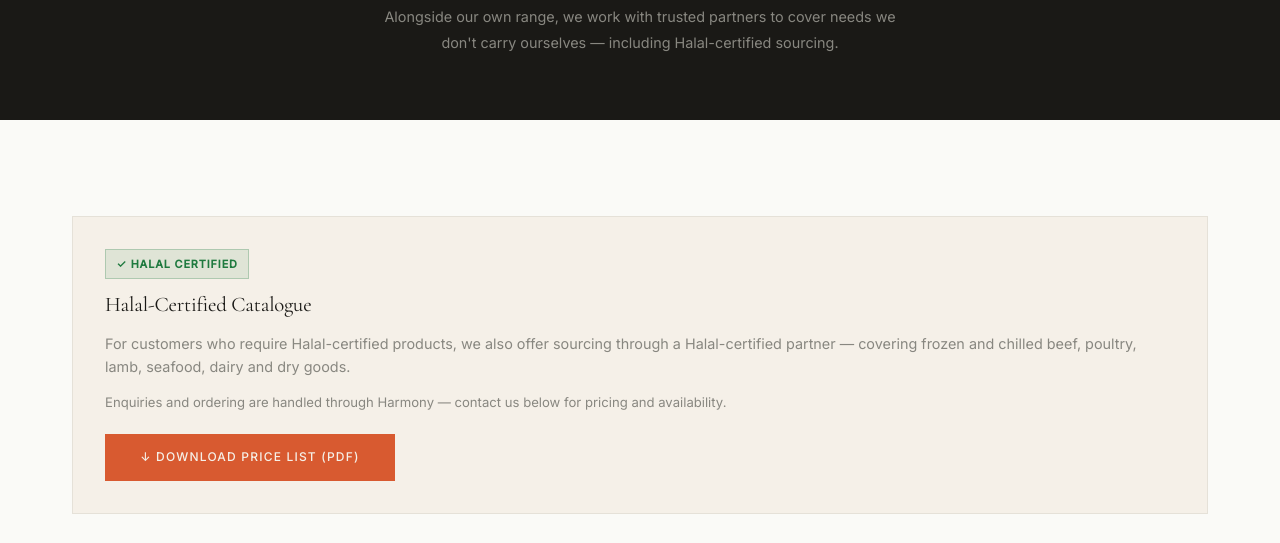
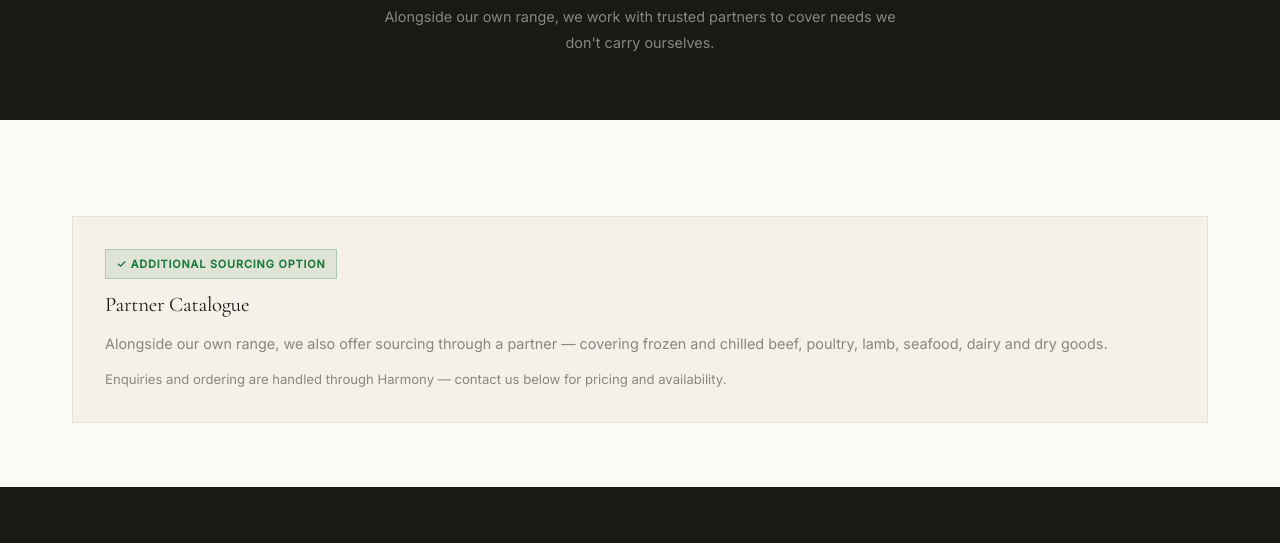
Before and after one commit to harmonyif26/harmonyif, a plain HTML site: page partners.html in a window 1280 px wide. Shown: the part 257-800 px from the top of the page. Drawn offline with nearby package versions, Linux system fonts and the light colour scheme.

Commit message:
Temporarily hide price list download buttons

```diff
--- a/partners.html
+++ b/partners.html
@@ -6,7 +6,7 @@
   <meta name="viewport" content="width=device-width, initial-scale=1.0" />
 
   <!-- SEO -->
-  <meta name="description" content="Harmony International Food's sourcing partners, including Halal-certified suppliers. Download partner price lists or enquire for bulk pricing." />
+  <meta name="description" content="Harmony International Food's sourcing partners. Download partner price lists or enquire for bulk pricing." />
   <meta name="robots" content="index, follow" />
   <link rel="canonical" href="https://harmonyif.sg/partners.html" />
 
@@ -15,7 +15,7 @@
   <meta property="og:site_name"   content="Harmony International Food" />
   <meta property="og:url"         content="https://harmonyif.sg/partners.html" />
   <meta property="og:title"       content="Partners — Harmony International Food" />
-  <meta property="og:description" content="Our sourcing partners, including Halal-certified suppliers. Download price lists or enquire for bulk pricing." />
+  <meta property="og:description" content="Our sourcing partners. Download price lists or enquire for bulk pricing." />
   <meta property="og:image"       content="https://harmonyif.sg/og-image.jpg" />
   <meta property="og:image:width"  content="1200" />
   <meta property="og:image:height" content="630" />
@@ -24,10 +24,10 @@
   <!-- Twitter Card -->
   <meta name="twitter:card"        content="summary_large_image" />
   <meta name="twitter:title"       content="Partners — Harmony International Food" />
-  <meta name="twitter:description" content="Our sourcing partners, including Halal-certified suppliers." />
+  <meta name="twitter:description" content="Our sourcing partners." />
   <meta name="twitter:image"       content="https://harmonyif.sg/og-image.jpg" />
 
-  <title>Partners — Halal-Certified &amp; Sourcing Partners | Harmony</title>
+  <title>Partners &amp; Sourcing Network | Harmony</title>
   <link rel="preconnect" href="https://fonts.googleapis.com" />
   <link rel="preconnect" href="https://fonts.gstatic.com" crossorigin />
   <link rel="stylesheet" href="https://fonts.googleapis.com/css2?family=Cormorant+Garamond:ital,wght@0,300;0,400;0,500;0,600;1,300;1,400&family=Inter:wght@300;400;500&display=swap" media="print" onload="this.media='all'" />
@@ -87,7 +87,7 @@
     <div class="container">
       <span class="page-hero__label" data-en="Sourcing Network" data-cn="采购网络">Sourcing Network</span>
       <h1 data-en="Our Partners" data-cn="合作伙伴">Our Partners</h1>
-      <p data-en="Alongside our own range, we work with trusted partners to cover needs we don't carry ourselves — including Halal-certified sourcing." data-cn="除了我们自身的产品范围，我们亦与信誉良好的合作伙伴携手，涵盖我们未供应的需求，包括清真认证采购。">Alongside our own range, we work with trusted partners to cover needs we don't carry ourselves — including Halal-certified sourcing.</p>
+      <p data-en="Alongside our own range, we work with trusted partners to cover needs we don't carry ourselves." data-cn="除了我们自身的产品范围，我们亦与信誉良好的合作伙伴携手，涵盖我们未供应的需求。">Alongside our own range, we work with trusted partners to cover needs we don't carry ourselves.</p>
     </div>
   </section>
 
@@ -97,12 +97,13 @@
       <div class="partners-grid">
 
         <div class="partner-card">
-          <span class="partner-card__badge" data-en="✓ Halal Certified" data-cn="✓ 清真认证">✓ Halal Certified</span>
-          <h3 data-en="Halal-Certified Catalogue" data-cn="清真认证产品目录">Halal-Certified Catalogue</h3>
-          <p data-en="For customers who require Halal-certified products, we also offer sourcing through a Halal-certified partner — covering frozen and chilled beef, poultry, lamb, seafood, dairy and dry goods." data-cn="对于需要清真认证产品的客户，我们亦可透过一家清真认证合作伙伴进行采购 — 涵盖冷冻及冷藏牛肉、禽肉、羊肉、海鲜、乳制品及干货。">For customers who require Halal-certified products, we also offer sourcing through a Halal-certified partner — covering frozen and chilled beef, poultry, lamb, seafood, dairy and dry goods.</p>
+          <span class="partner-card__badge" data-en="✓ Additional Sourcing Option" data-cn="✓ 额外采购选择">✓ Additional Sourcing Option</span>
+          <h3 data-en="Partner Catalogue" data-cn="合作伙伴产品目录">Partner Catalogue</h3>
+          <p data-en="Alongside our own range, we also offer sourcing through a partner — covering frozen and chilled beef, poultry, lamb, seafood, dairy and dry goods." data-cn="除了我们自身的产品范围，我们亦可透过一家合作伙伴进行采购 — 涵盖冷冻及冷藏牛肉、禽肉、羊肉、海鲜、乳制品及干货。">Alongside our own range, we also offer sourcing through a partner — covering frozen and chilled beef, poultry, lamb, seafood, dairy and dry goods.</p>
           <p data-en="Enquiries and ordering are handled through Harmony — contact us below for pricing and availability." data-cn="询价及订购均由Harmony处理 — 请联系我们以获取价格及供应情况。" style="font-size:0.82rem;color:var(--mist, #6b6b6b);">Enquiries and ordering are handled through Harmony — contact us below for pricing and availability.</p>
-          <div class="partner-card__actions">
-            <a href="files/halal-pricelist.pdf" download class="btn btn-primary" data-en="↓  Download Price List (PDF)" data-cn="↓  下载价格表 (PDF)">↓  Download Price List (PDF)</a>
+          <!-- TEMPORARILY HIDDEN — price list download disabled at customer's request. Remove style="display:none;" to restore. -->
+          <div class="partner-card__actions" style="display:none;">
+            <a href="files/partner-pricelist.pdf" download class="btn btn-primary" data-en="↓  Download Price List (PDF)" data-cn="↓  下载价格表 (PDF)">↓  Download Price List (PDF)</a>
           </div>
         </div>
 
```
Also changed, not shown: products.html (+5 -3 lines).
